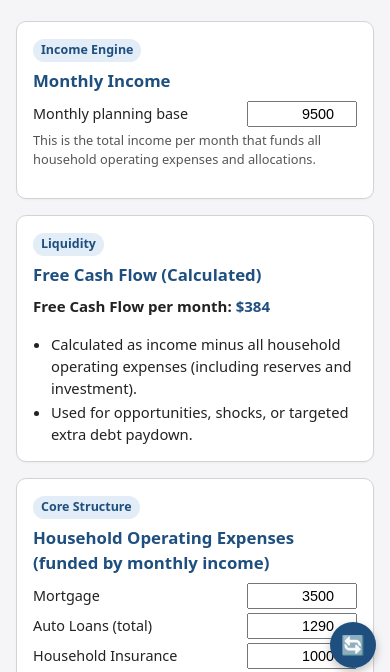
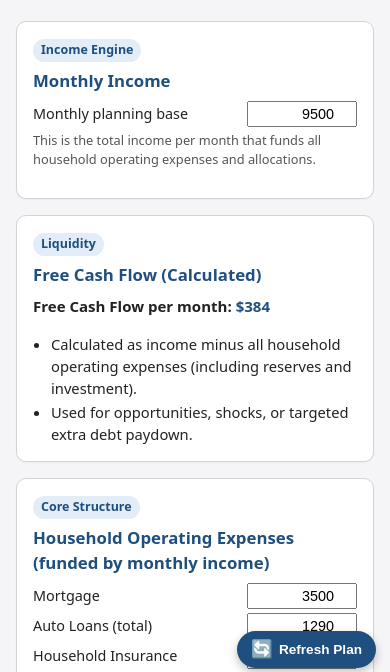
Before and after one commit to Self-Defi/Budget-Buddy, a plain HTML site: page index.html in a window 390 px wide. Shown: the part 162-834 px from the top of the page. Drawn offline with Linux system fonts and the light colour scheme.

Commit message:
Update index.html

```diff
--- a/index.html
+++ b/index.html
@@ -216,15 +216,21 @@
       color: #ffffff;
       border: none;
       border-radius: 999px;
-      width: 52px;
-      height: 52px;
+      padding: 10px 18px;
       display: flex;
       align-items: center;
       justify-content: center;
-      font-size: 1.4rem;
+      font-size: 0.9rem;
+      font-weight: 600;
       box-shadow: 0 4px 10px rgba(0, 0, 0, 0.25);
       cursor: pointer;
+      gap: 6px;
       transition: transform 0.15s ease, box-shadow 0.15s ease, background 0.15s ease;
+      white-space: nowrap;
+    }
+
+    .reset-fab span.icon {
+      font-size: 1.1rem;
     }
 
     .reset-fab:hover {
@@ -240,11 +246,10 @@
 
     @media (max-width: 600px) {
       .reset-fab {
-        width: 46px;
-        height: 46px;
-        font-size: 1.2rem;
         bottom: 14px;
         right: 14px;
+        font-size: 0.85rem;
+        padding: 8px 14px;
       }
     }
   </style>
@@ -496,8 +501,14 @@
   </div>
 
   <!-- Floating Refresh Plan button -->
-  <button id="resetPlan" type="button" class="reset-fab" title="Refresh Plan">
-    🔄
+  <button
+    id="resetPlan"
+    type="button"
+    class="reset-fab"
+    title="Refresh Plan"
+  >
+    <span class="icon">🔄</span>
+    <span>Refresh Plan</span>
   </button>
 
   <script>
```
